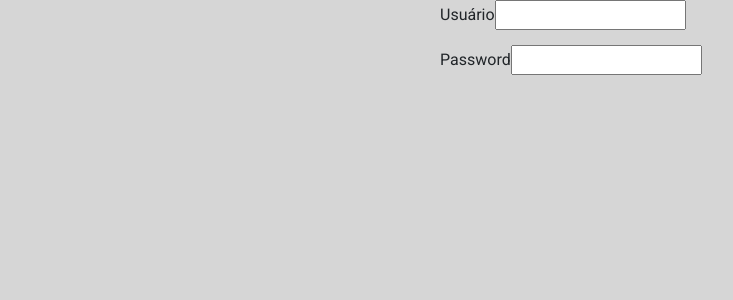
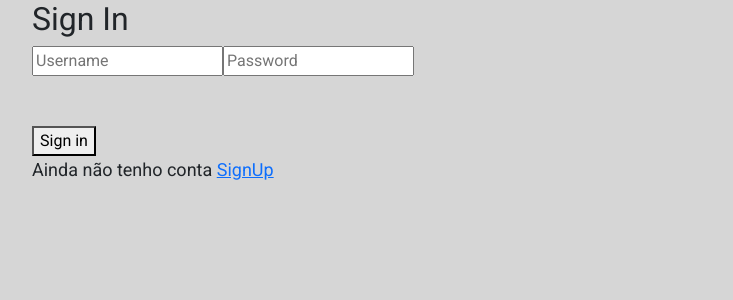
Before and after one commit to pedro-afm/ecoPower, a React (Create React App) app in the folder frontend/: page / in a window 1280 px wide. Shown: the top 300 px of the page, without its empty margins (50-783 px from the left). Built offline with nearby package versions, Linux system fonts and the light colour scheme; no server answers.

Commit message:
todos components

```diff
--- a/frontend/src/Components/ConfirmationComponent/ConfirmationComponent.js
+++ b/frontend/src/Components/ConfirmationComponent/ConfirmationComponent.js
@@ -19,7 +19,7 @@ const ConfirmationComponent = () => {
                     "code": code
                 }),
                 headers: {
-                    'Content-typr': 'application/json'
+                    'Content-type': 'application/json'
                 }
             })
             const data = await response.json()
--- a/frontend/src/Components/LoginComponent/LoginComponent.js
+++ b/frontend/src/Components/LoginComponent/LoginComponent.js
@@ -1,58 +1,66 @@
-import React, {useReducer, useState} from "react";
-import './LoginComponent.css'
+import { Link, useNavigate } from 'react-router-dom';
+import { useState } from 'react';
 
-const LoginComponent = () => {
-    const [username, setUsername] = useState('');
-    const [password, setPassword] = useState('');
+const SignIn = ()=>{
+    const [ username, setUsername ] = useState('');
+    const [ password, setPassword ] = useState('');
+    const [ message, setMessage ] = useState('');
+    const navigate = useNavigate();
 
-    const fetchUserData = async () => {
-        const response = await fetch('http://localhost:8080/api/Login', {
-            method: 'GET',
-            headers: {
-                'Content-Type' : 'application/json'
-            },
-            body: JSON.stringify({
-                username,
-                password,
-            })
-        })
-        if (!response.ok){
-            throw new Error ('Failed fetching data')
+    const onSubmit = async (e)=>{
+        console.log({username, password });
+        e.preventDefault();
+        try{ //mudar o link do fetch para o meu este é o do professor
+            const reply = await fetch('https://yg6ll70830.execute-api.eu-north-1.amazonaws.com/development/auth',
+            {
+                method: 'POST',
+                body: JSON.stringify({
+                    "nickname": username,
+                    "password": password
+                  }),
+                  headers:{
+                    'Content-type':'application/json'
+                  }
+            }
+            );
+            const data = await reply.json();
+            console.log(data);
+            if(data.statusCode===200) navigate('/deeper', {state:{token:data.body.AuthenticationResult.IdToken}});
+            else setMessage("X:"+data.body.name);
+        }catch(e){
+            setMessage("Y:"+JSON.stringify(e));
         }
-        const validity = await response.json();
-        if (!validity){
-            console.log('Your account or password is incorrect. Try again')
-        }
-
-    }
-
-    const handleLogin = async (e) => {
-        e.preventDefault();
-        const userData = await fetchUserData()
     }
 
     return (
-        <form onSubmit={handleLogin}>
-            <div>
-                <label htmlFor="username">Usuário</label>
-                <input type="text"
-                       id="username"
-                       value={username}
-                       onChange={(e) => setUsername(e.target.value)}
-                ></input>
-            </div>
-            <div>
-                <label htmlFor="password">Password</label>
+        <div className="signcontainer">
+            <h2>Sign In</h2>
+            <form className="signform" onSubmit={onSubmit}>
                 <input
-                      type="text"
-                      id="password"
-                      value={password}
-                      onChange={(e)=> setPassword(e.target.value)}
-                >
-                </input>
-            </div>
-        </form>
-    )
+                    placeholder="Username"
+                    type="text"
+                    id="username"
+                    value={username}
+                    required
+                    onChange={(e)=>setUsername(e.target.value)}
+                />
+                <input
+                    placeholder="Password"
+                    type="password"
+                    id="password"
+                    minLength={6}
+                    value={password}
+                    required
+                    onChange={(e)=>setPassword(e.target.value)}
+                />
+                <p className="alert">{message}</p>
+                <button className="signBtn">Sign in</button>
+                <p>
+                    Ainda não tenho conta <Link to='/signup'>SignUp</Link>
+                </p>
+            </form>
+        </div>
+    );
 }
 
-export default LoginComponent;
+export default SignIn;
```
